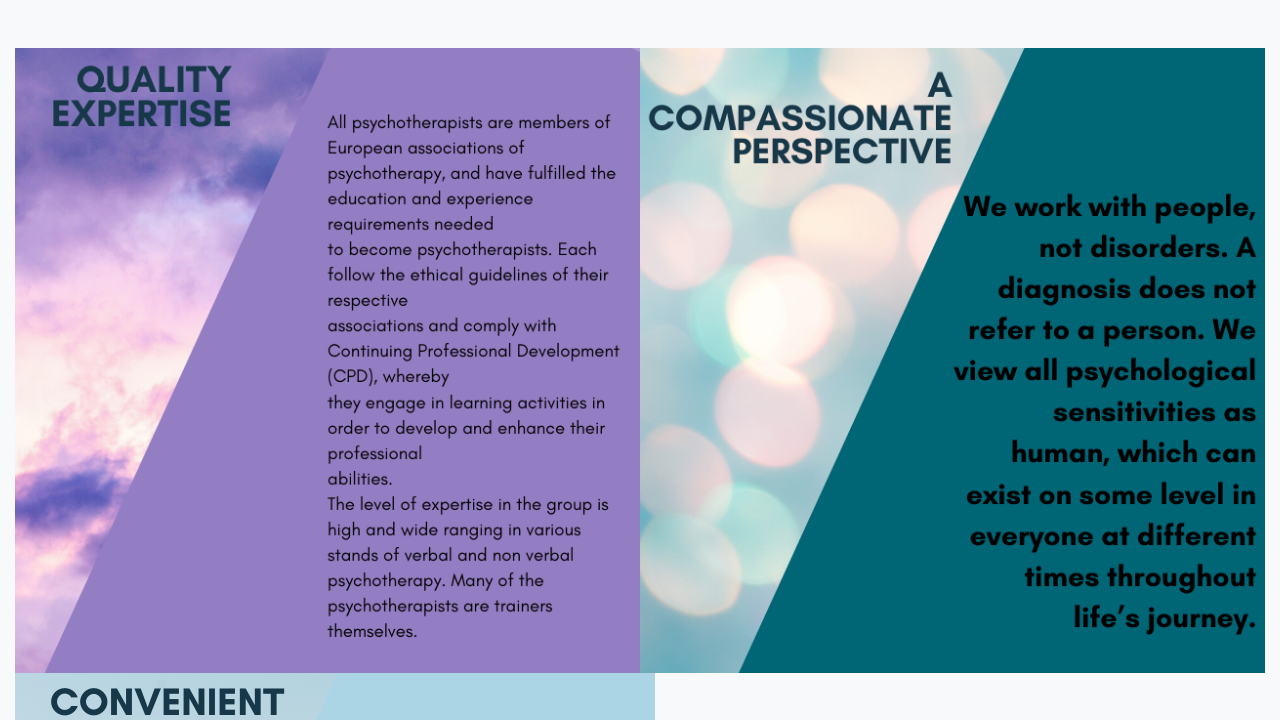
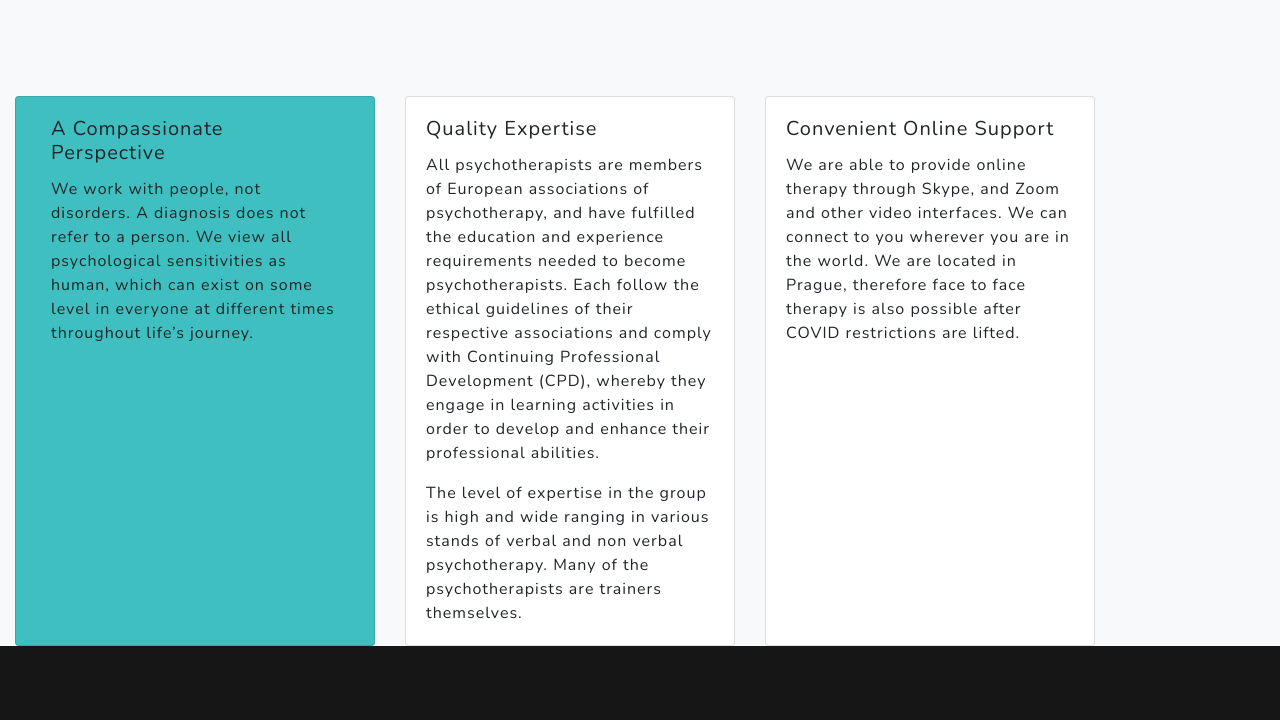
Before and after one commit to nafeesahyounis/foreigntherapistsgroup, a website: page untitled6/startbootstrap-grayscale-gh-pages 4/about.html in a window 1280 px wide. Shown: the part 2660-3380 px from the top of the page. Drawn offline with nearby package versions, Linux system fonts and the light colour scheme.

Commit message:
cards added for compassion, expertise and convenience

```diff
--- a/untitled6/startbootstrap-grayscale-gh-pages 4/about.html
+++ b/untitled6/startbootstrap-grayscale-gh-pages 4/about.html
@@ -132,31 +132,46 @@ up during this time of global crisis. </p></h4>
 
       </div>
 
-      <!-- Project One Row -->
-      <div class="row justify-content-center no-gutters mb-5 mb-lg-0">
-        <div class="col-lg-6">
-          <img class="img-fluid" src="https://nafeesahyounis.github.io/foreigntherapistsgroup/untitled6/assets/images/compassiontext.png" alt="">
-        </div>
-        <div class="col-lg-6 order-lg-first">
-              <img class="img-fluid" src="https://nafeesahyounis.github.io/foreigntherapistsgroup/untitled6/assets/images/qualityexpertise.png" alt="">
 
-        </div>
 
       </div>
 
       <!-- Project Two Row -->
-      <div class="row justify-content-center no-gutters">
-        <div class="col-lg-12">
-          <img class="img-fluid" src="https://nafeesahyounis.github.io/foreigntherapistsgroup/untitled6/assets/images/convenience.png" alt="">
-        </div>
-        <div class="col-lg-6 order-lg-first">
-          <div class="bg-black text-center h-100 project">
-            <div class="d-flex h-100">
 
-            </div>
           </div>
         </div>
       </div>
+<div class="card-deck container row">
+  <div class="card col-lg-4 col-xl-4 col-md-6" style="background-color:#3FBFBF;">
+    <div class="card-body">
+      <h5 class="card-title">A Compassionate Perspective</h5>
+      <p class="card-text">We work with people, not disorders. A diagnosis does not refer to a person. We view all psychological sensitivities as human, which can exist on some level in everyone at different times throughout life’s journey.</p>
+    </div>
+  </div>
+  <div class="card">
+    <div class="card-body">
+      <h5 class="card-title">Quality Expertise</h5>
+      <p class="card-text">All psychotherapists are members of European associations of
+psychotherapy, and have fulfilled the education and experience requirements needed
+to become psychotherapists. Each follow the ethical guidelines of their respective
+associations and comply with Continuing Professional Development (CPD), whereby
+they engage in learning activities in order to develop and enhance their professional
+abilities.</p>
+<p class ="card-text">The level of expertise in the group is high and wide ranging in various stands of verbal
+and non verbal psychotherapy. Many of the psychotherapists are trainers themselves. </p>
+    </div>
+  </div>
+  <div class="card">
+    <div class="card-body">
+      <h5 class="card-title">Convenient Online Support</h5>
+      <p class="card-text">We are able to provide online therapy through
+Skype, and Zoom and other video interfaces. We can connect to you wherever you are
+
+in the world. We are located in Prague, therefore face to face therapy is also possible
+after COVID restrictions are lifted.</p>
+    </div>
+  </div>
+</div>
 
 
       </div>
```
